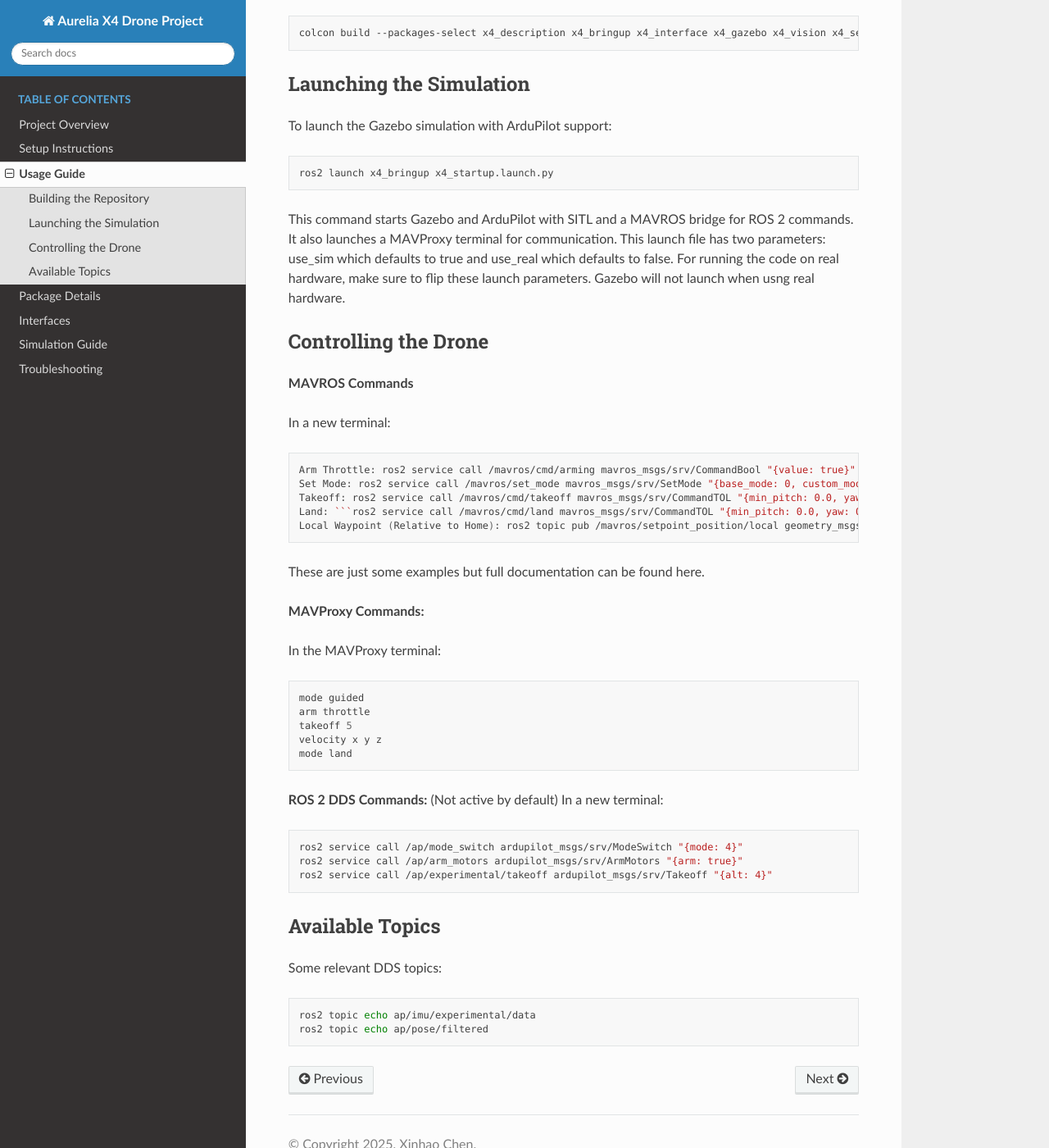
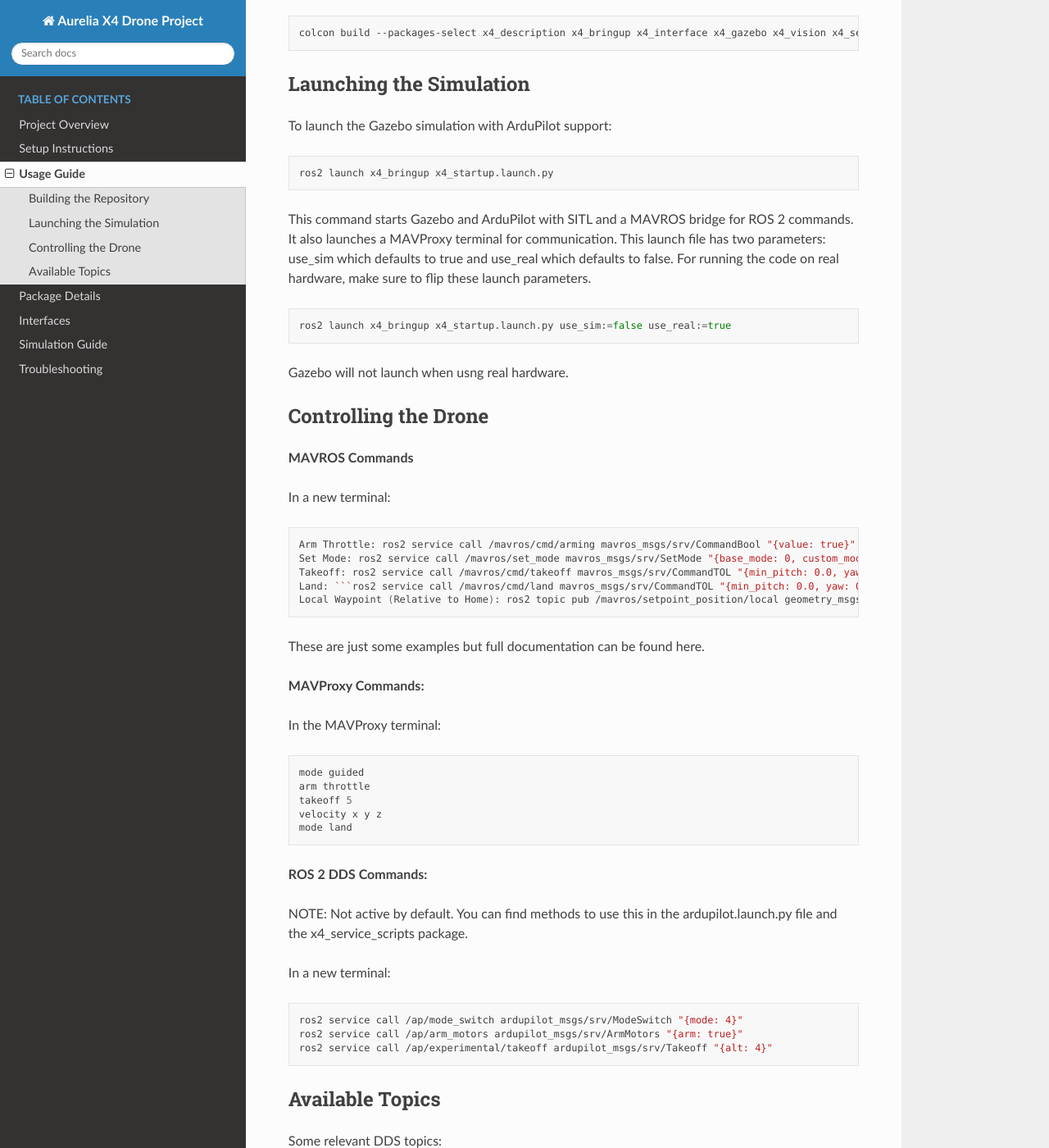
Before and after one commit to XinhaoChen111/RSP_drone_project_doc, a Sphinx documentation site: the page built from docs/source/usage.rst, in a window 1280 px wide and 1400 px high, scrolled down 293 px. Shown: the whole window at 82% size. Built offline with Sphinx 7.4.7 and the Read the Docs theme 3.1.0, drawn with Linux system fonts in a browser that asks for light colours.

Commit message:
Update usage.rst

```diff
--- a/docs/source/usage.rst
+++ b/docs/source/usage.rst
@@ -21,7 +21,13 @@
 
    ros2 launch x4_bringup x4_startup.launch.py
 
-This command starts Gazebo and ArduPilot with SITL and a MAVROS bridge for ROS 2 commands. It also launches a MAVProxy terminal for communication. This launch file has two parameters: use_sim which defaults to true and use_real which defaults to false. For running the code on real hardware, make sure to flip these launch parameters. Gazebo will not launch when usng real hardware.
+This command starts Gazebo and ArduPilot with SITL and a MAVROS bridge for ROS 2 commands. It also launches a MAVProxy terminal for communication. This launch file has two parameters: use_sim which defaults to true and use_real which defaults to false. For running the code on real hardware, make sure to flip these launch parameters.
+
+.. code-block:: bash
+
+   ros2 launch x4_bringup x4_startup.launch.py use_sim:=false use_real:=true
+
+Gazebo will not launch when usng real hardware.
 
 Controlling the Drone
 ---------------------
@@ -54,7 +60,9 @@
    mode land
 
 **ROS 2 DDS Commands:**
-(Not active by default)
+
+NOTE: Not active by default. You can find methods to use this in the ardupilot.launch.py file and the x4_service_scripts package.
+
 In a new terminal:
 
 .. code-block:: bash
```
